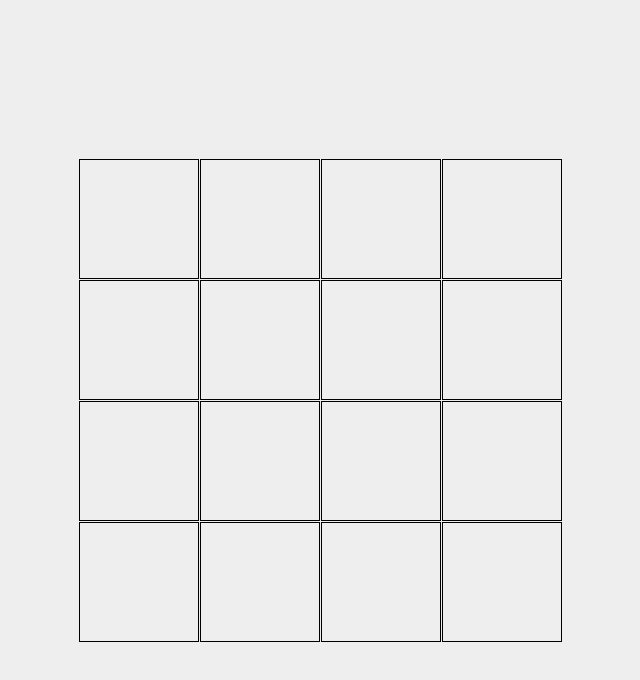
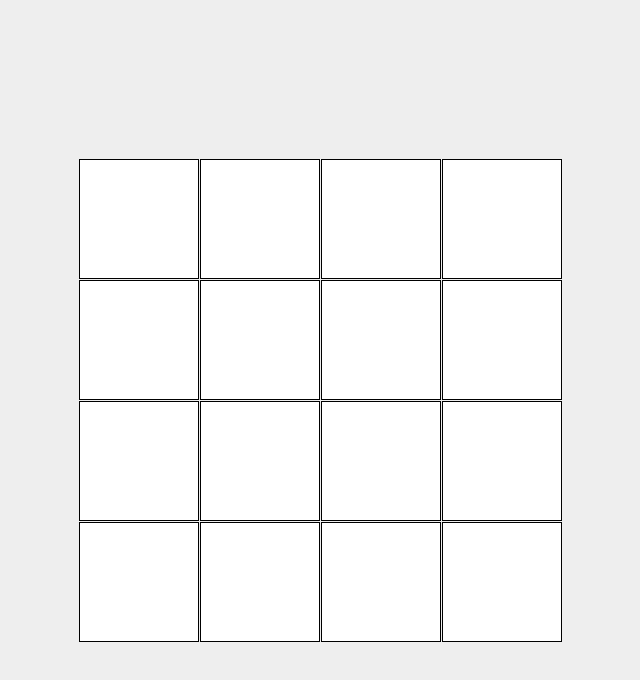
Before and after one commit to leonbohdan/react-app-tiles-game, a React (Create React App) app: page / in a window 1280 px wide. Shown: the top 680 px of the page, without its empty margins (320-960 px from the left). Built offline with nearby package versions, Linux system fonts and the light colour scheme.

Commit message:
is-flipped was added

```diff
--- a/src/components/Field/Field.jsx
+++ b/src/components/Field/Field.jsx
@@ -1,24 +1,131 @@
 import './Field.scss';
+import { useEffect, useState } from 'react';
 
 export const Field = () => {
+  const [isFlipped, setIsFlipped] = useState(false);
+  const [tiles, setTiles] = useState([...Array(16)]);
+  // const [tiles, setTiles] = useState([
+  //   "red",
+  //   "pink",
+  //   "green",
+  //   "greenLight",
+  //   "yellow",
+  //   "orange",
+  //   "orangeLight",
+  //   "blue",
+  //   "red",
+  //   "pink",
+  //   "green",
+  //   "greenLight",
+  //   "yellow",
+  //   "orange",
+  //   "orangeLight",
+  //   "blue"
+  // ]);
+
+  const clickHandler = (el) => {
+    // setIsFlipped(!isFlipped);
+    if (!el.classList.contains("field__face")) {
+      return;
+    }
+
+    const tile = el.closest(".field__tile");
+    tile.classList.toggle("is-flipped");
+  };
+
   return (
     <div className="field">
-      <div className="field__tile"></div>
-      <div className="field__tile"></div>
-      <div className="field__tile"></div>
-      <div className="field__tile"></div>
-      <div className="field__tile"></div>
-      <div className="field__tile"></div>
-      <div className="field__tile"></div>
-      <div className="field__tile"></div>
-      <div className="field__tile"></div>
-      <div className="field__tile"></div>
-      <div className="field__tile"></div>
-      <div className="field__tile"></div>
-      <div className="field__tile"></div>
-      <div className="field__tile"></div>
-      <div className="field__tile"></div>
-      <div className="field__tile"></div>
+      {tiles.map((color, i) => (
+        <div
+          key={i}
+          className={`field__tile ${isFlipped ? "is-flipped" : ""}`}
+          // className="field__tile"
+          data={color}
+          onClick={(event) => {
+            clickHandler(event.target);
+            // setIsFlipped(!isFlipped);
+            console.log(event.target);
+          }}
+        >
+          <div className="field__face field__face--front"></div>
+          <div className="field__face field__face--back"></div>
+        </div>
+      ))}
+
+      {/* <div className="field__tile" datatype="green">
+        <div className="field__face field__face--front"></div>
+        <div className="field__face field__face--back"></div>
+      </div>
+
+      <div className="field__tile" datatype="yellow">
+        <div className="field__face field__face--front"></div>
+        <div className="field__face field__face--back"></div>
+      </div>
+
+      <div className="field__tile" datatype="greenLight">
+        <div className="field__face field__face--front"></div>
+        <div className="field__face field__face--back"></div>
+      </div>
+
+      <div className="field__tile" datatype="orangeLight">
+        <div className="field__face field__face--front"></div>
+        <div className="field__face field__face--back"></div>
+      </div>
+
+      <div className="field__tile" datatype="greenLight">
+        <div className="field__face field__face--front"></div>
+        <div className="field__face field__face--back"></div>
+      </div>
+
+      <div className="field__tile" datatype="yellow">
+        <div className="field__face field__face--front"></div>
+        <div className="field__face field__face--back"></div>
+      </div>
+
+      <div className="field__tile" datatype="orange">
+        <div className="field__face field__face--front"></div>
+        <div className="field__face field__face--back"></div>
+      </div>
+
+      <div className="field__tile" datatype="blue">
+        <div className="field__face field__face--front"></div>
+        <div className="field__face field__face--back"></div>
+      </div>
+
+      <div className="field__tile" datatype="pink">
+        <div className="field__face field__face--front"></div>
+        <div className="field__face field__face--back"></div>
+      </div>
+
+      <div className="field__tile" datatype="orange">
+        <div className="field__face field__face--front"></div>
+        <div className="field__face field__face--back"></div>
+      </div>
+
+      <div className="field__tile" datatype="orangeLight">
+        <div className="field__face field__face--front"></div>
+        <div className="field__face field__face--back"></div>
+      </div>
+
+      <div className="field__tile" datatype="pink">
+        <div className="field__face field__face--front"></div>
+        <div className="field__face field__face--back"></div>
+      </div>
+
+      <div className="field__tile" datatype="blue">
+        <div className="field__face field__face--front"></div>
+        <div className="field__face field__face--back"></div>
+      </div>
+
+      <div className="field__tile" datatype="red">
+        <div className="field__face field__face--front"></div>
+        <div className="field__face field__face--back"></div>
+      </div>
+
+      <div className="field__tile" datatype="green">
+        <div className="field__face field__face--front"></div>
+        <div className="field__face field__face--back"></div>
+      </div> */}
     </div>
   );
 };
--- a/src/components/Field/Field.scss
+++ b/src/components/Field/Field.scss
@@ -1,4 +1,5 @@
 @import "../../styles/vars";
+@import "../../styles/mixins";
 
 .field {
   display: grid;
@@ -6,19 +7,50 @@
   grid-template-rows: repeat(4, 1fr);
   grid-gap: 1px;
 
+
   &__tile {
+    position: relative;
     box-sizing: border-box;
     height: 120px;
     width: 120px;
-    border: 1px solid black;
+    border: 1px solid $border-color;
+    transition: transform 1s;
+    transform-style: preserve-3d;
 
     &:hover {
       cursor: pointer;
-      border: 2px solid $border-color;
+      border: 1px solid $border-color-hover;
+    }
+
+    // &:hover {
+    //   cursor: pointer;
+    //   border: 2px solid $border-color-hover;
+    //   @include random-color();
+    // }
+
+  }
+
+  &__face {
+    position: absolute;
+    width: 100%;
+    height: 100%;
+    backface-visibility: hidden;
+
+    &--front {
+      background-color: $front-color;
+    }
+
+    &--back {
+      background-color: $red;
+      transform: rotateY(180deg);
     }
   }
 }
 
-.is-white {
+.is-flipped {
+  transform: rotateY(180deg);
+}
+
+.is-completed {
   opacity: 0;
 }
--- a/src/styles/_mixins.scss
+++ b/src/styles/_mixins.scss
@@ -0,0 +1,3 @@
+@mixin random-color() {
+  border-color: rgb(random(255), random(255), random(255));
+}
--- a/src/styles/_vars.scss
+++ b/src/styles/_vars.scss
@@ -1,4 +1,20 @@
 $bgc-gray: #eee;
-$border-color: grey;
-$completed-color: white;
+$border-color: black;
+$border-color-hover: grey;
+
+$front-color: white;
 $favorites-bgc-color: lightgrey;
+
+$red: #fc5545;
+$pink: #FCCCD1;
+$green: #005E61;
+$greenLight: #42BA80;
+$yellow: #ffcf6f;
+$orange: #F57859;
+$orangeLight: #FABD91;
+$blue: #29A8BF;
+
+$greyLight: #ebebeb;
+$greyDark: #2e2e2e;
+$blueLight: #B8E3EB;
+$blueDark: #142447;
```
